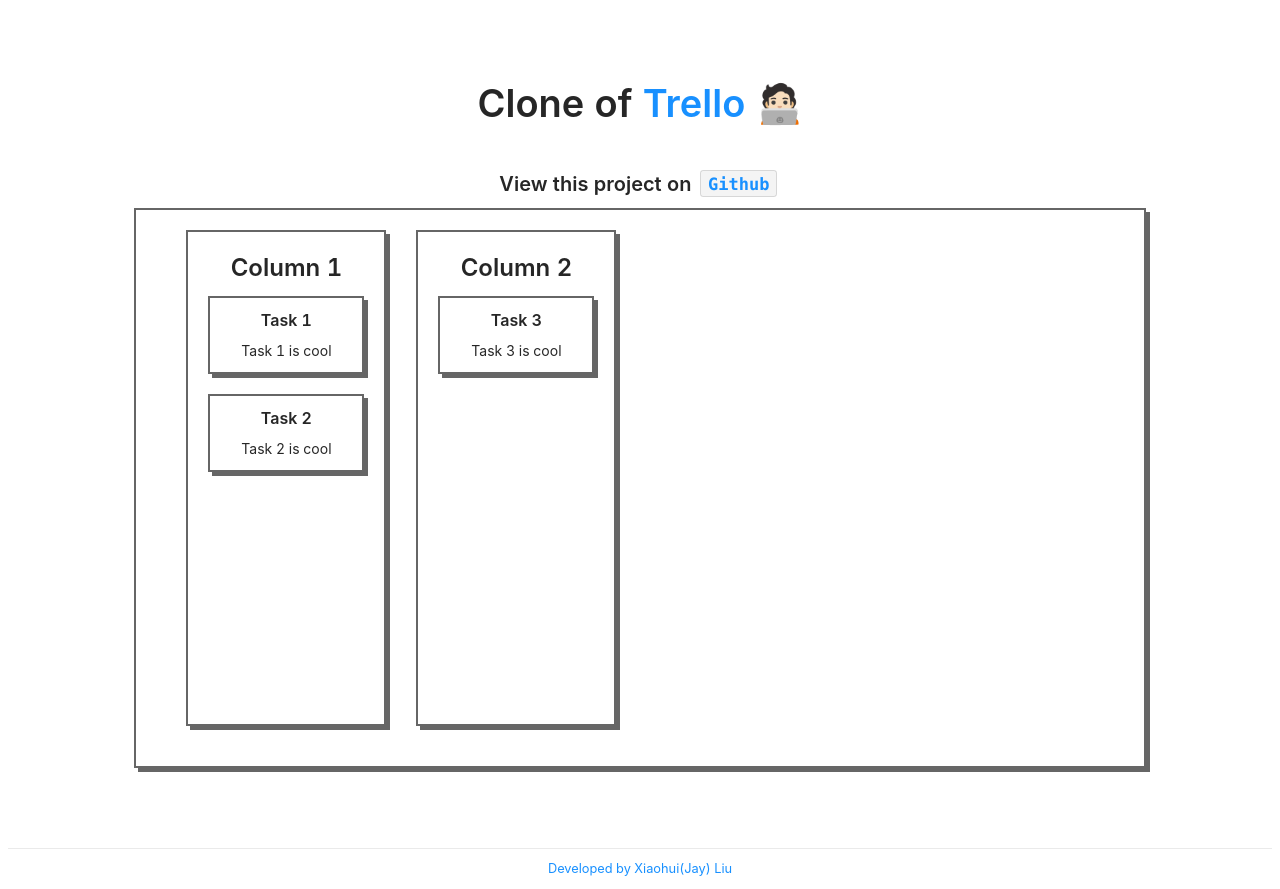
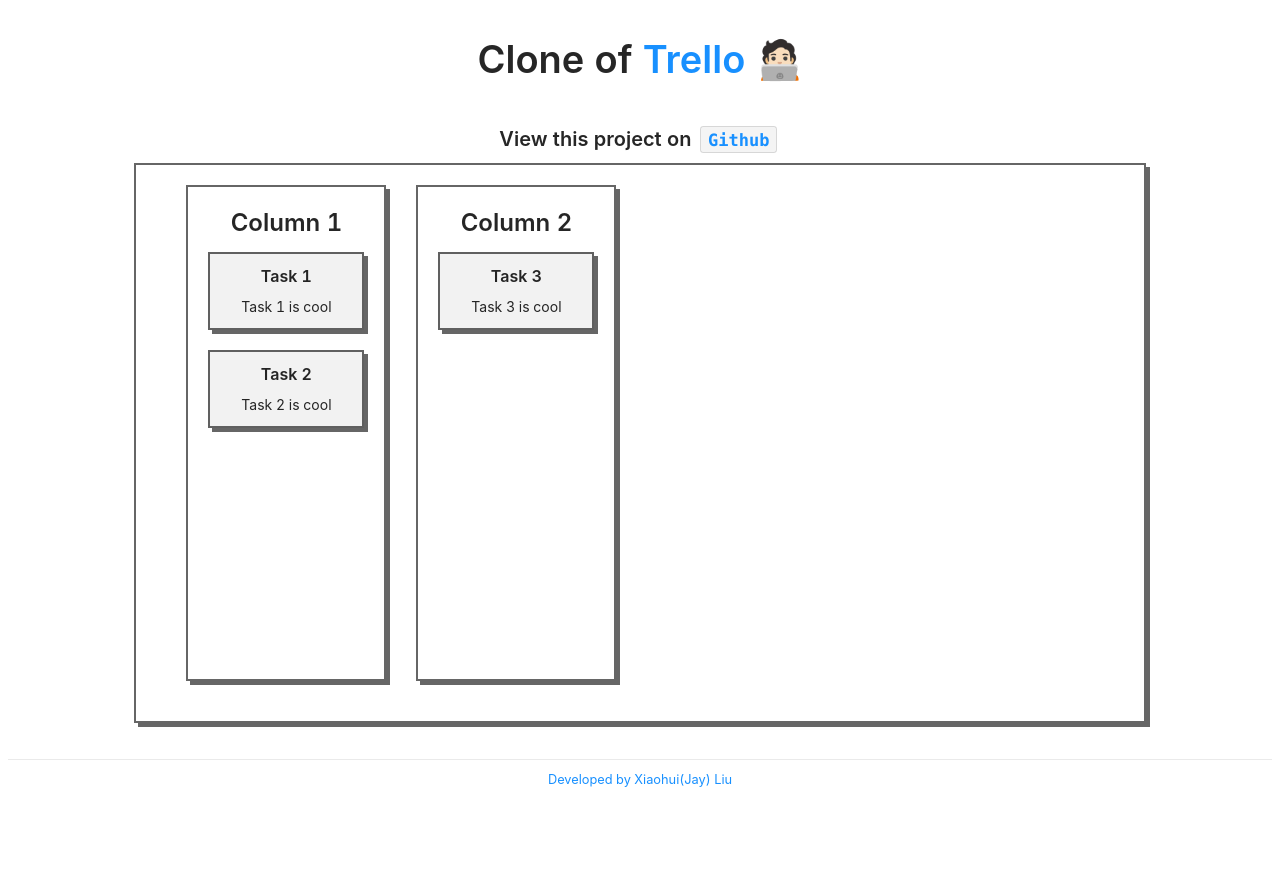
Before and after one commit to jay-liu-x/kanban-board, a Next.js app: page / in a window 1280 px wide. After the commit the page ends 800 px from the top, so only its background shows below. Built offline with nearby package versions, Linux system fonts and the light colour scheme.

Commit message:
Minor style changes

```diff
--- a/styles/Home.module.scss
+++ b/styles/Home.module.scss
@@ -1,5 +1,5 @@
 .app_container {
-  min-height: 100vh;
+  height: 100vh;
   padding: 0 0.5rem;
   display: flex;
   flex-direction: column;
@@ -9,8 +9,6 @@
 
 .main {
   width: 100%;
-  height: auto;
-  padding: 5rem 0;
   flex: 1;
   display: flex;
   flex-direction: column;
@@ -20,7 +18,6 @@
 
 .footer {
   width: 100%;
-  height: auto;
   font-size: 0.8rem;
   border-top: 1px solid #eaeaea;
   padding: 10px 0;
--- a/styles/Task.module.scss
+++ b/styles/Task.module.scss
@@ -3,6 +3,7 @@ $border: 2px solid $card-color;
 $box-shadow: 4px 4px 0px $card-color;
 
 .task_container {
+  background-color: #f2f2f2;
   border: $border;
   box-shadow: $box-shadow;
   margin-bottom: 20px;
```
